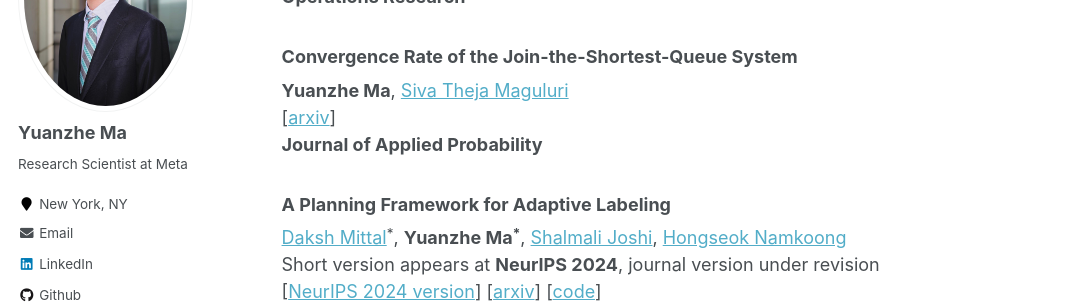
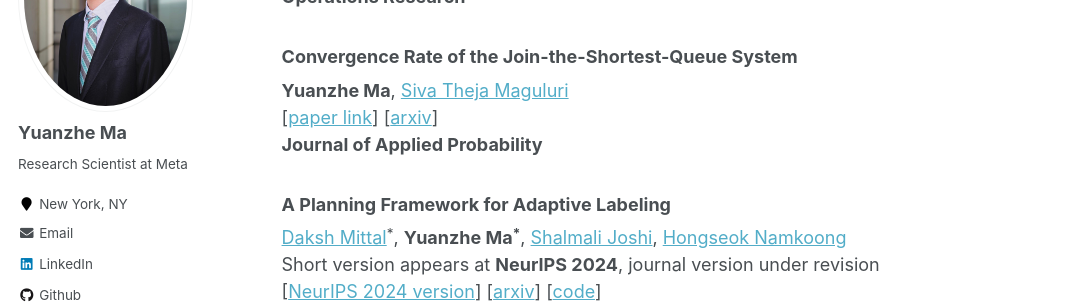
Before and after one commit to yuanzhe-ma/yuanzhe-ma.github.io, a Jekyll site: the page built from _pages/about.md, in a window 1280 px wide and 900 px high, scrolled down 1310 px. Shown: the part 153-456 px from the top of the window, without its empty margins (0-1077 px from the left). Built offline with Jekyll 4.4.1, drawn with Linux system fonts in a browser that asks for light colours.

Commit message:
Update paper link in about.md

```diff
--- a/_pages/about.md
+++ b/_pages/about.md
@@ -57,7 +57,7 @@ Here are my [Semantic](https://www.semanticscholar.org/author/Yuanzhe-Ma/2144051
 
 ### **Convergence Rate of the Join-the-Shortest-Queue System**
 **Yuanzhe Ma**, [Siva Theja Maguluri](https://sites.google.com/site/sivatheja/home?authuser=0)
-<br>\[[arxiv](https://arxiv.org/pdf/2503.15736)\]
+<br>\[[paper link](https://doi.org/10.1017/jpr.2026.10130)\] \[[arxiv](https://arxiv.org/pdf/2503.15736)\]
 <br> **Journal of Applied Probability**
 
 ### **A Planning Framework for Adaptive Labeling**
```
